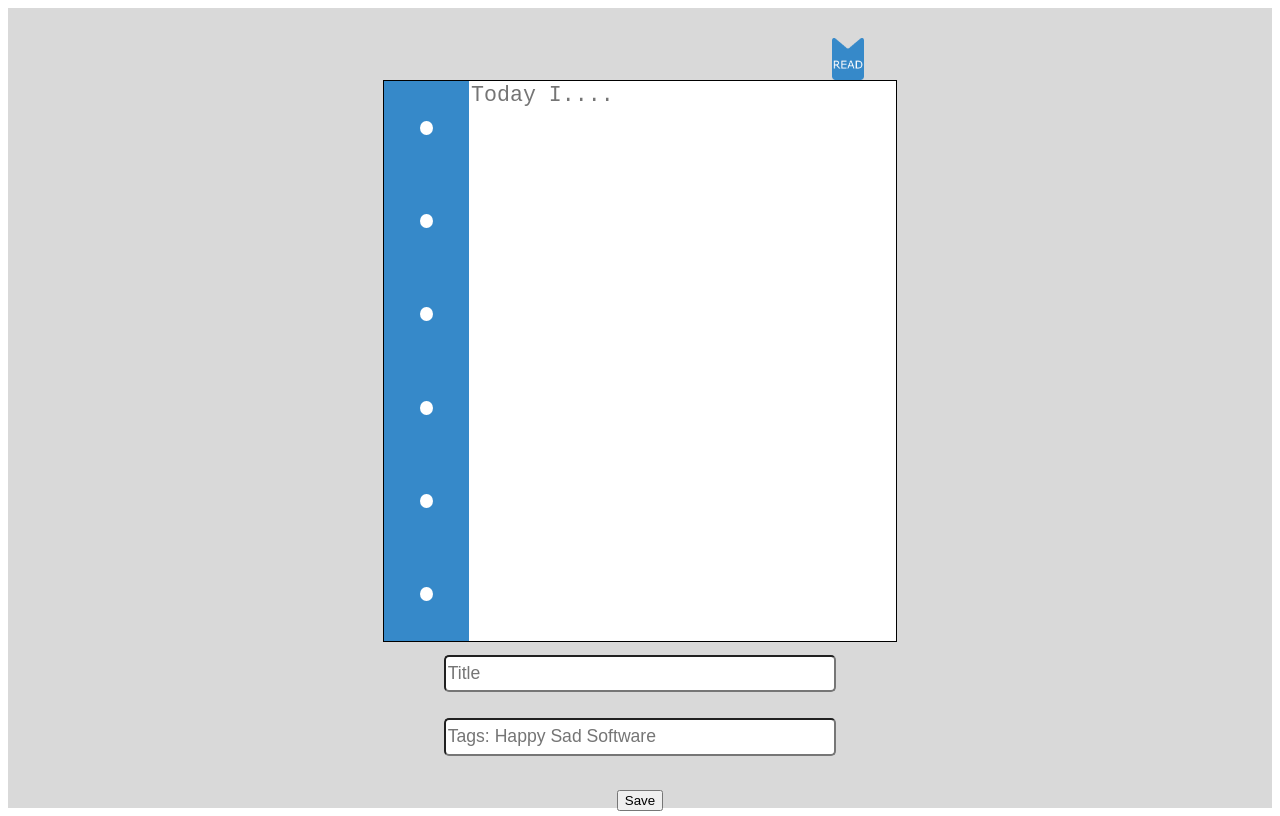
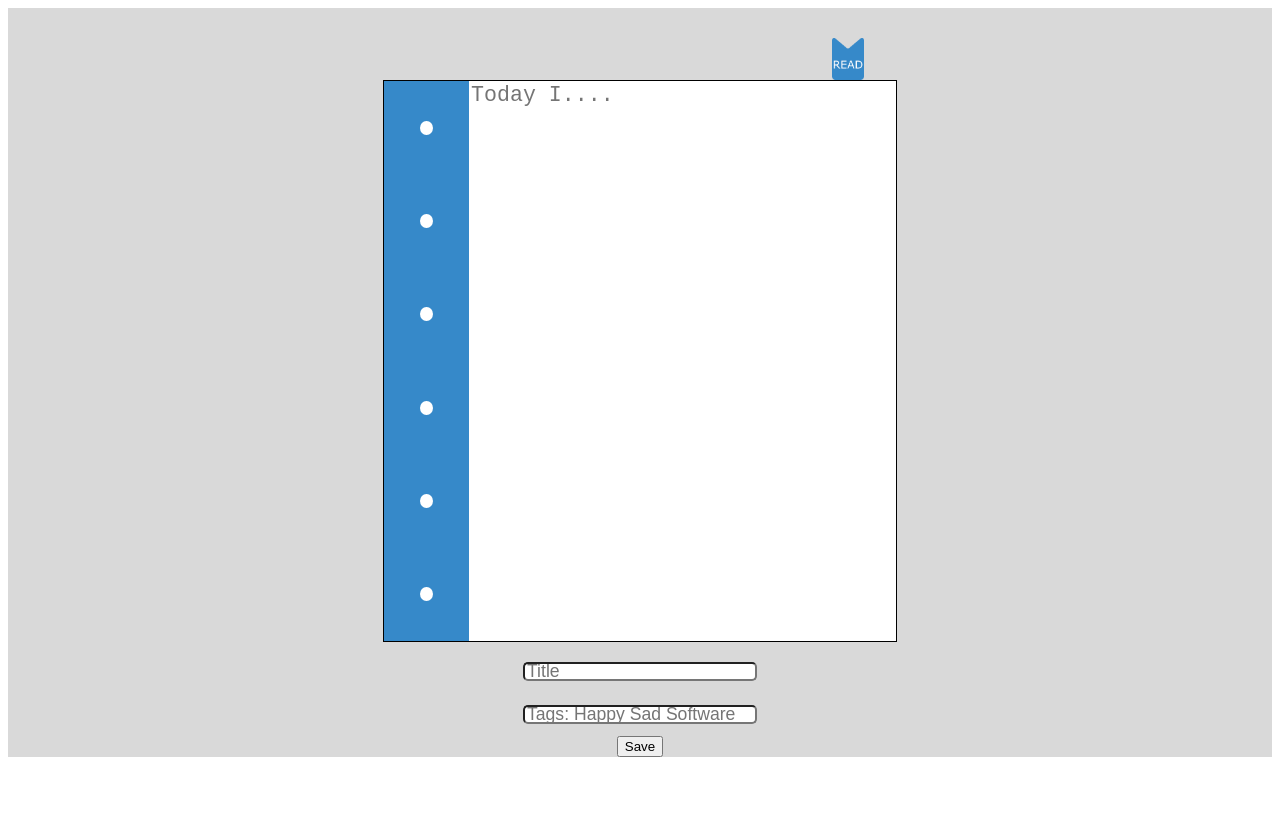
Before and after one commit to FightTheByte/digital-diary, a React (Create React App) app in the folder code/digital-diary/: page /post in a window 1280 px wide. Built offline with nearby package versions, Linux system fonts and the light colour scheme; no server answers.

Commit message:
fixed styling error

```diff
--- a/code/digital-diary/src/styles/post-page.css
+++ b/code/digital-diary/src/styles/post-page.css
@@ -33,17 +33,18 @@
 
 .post-background{
     background-color: #D9D9D9;
-    min-height: 100%;
-    height: 100vh;
     margin: 0;
     padding: 0;
-    display: flex;
+    width: 100%;
+    height: 100%;
     align-content: center;
     justify-content: center;
     display: grid;
-    grid-template-rows: 9fr 1fr 1fr 1fr;
+    grid-template-rows: 1fr auto;
     justify-items: center;
     align-items: center;
+    gap: 1rem;
+    overflow-x: hidden;
 }
 
 #post-binder{
@@ -59,8 +60,9 @@
 }
 
 .post-button{
-    position: relative;
-    top: 1.5rem;
+    margin-top: 1rem;
+    justify-self: center;
+    text-align: center;
 }
 
 .binder-holes{
@@ -73,12 +75,12 @@
 }
 
 .post-input{
-    width: 30%;
     height: 50%;
     font-size: 1.1rem;
     border-radius: 5px;
     position: relative;
     top: 1.5rem;
+    justify-self: items;
 }
 
 textarea{
@@ -88,3 +90,12 @@ textarea{
     width: 100%;
     font-size: 1.35rem;
 }
+
+.input-container{
+    display: grid;
+    grid-template-rows: 1fr 1fr 1fr;
+    width: 100%;
+    justify-items: center;
+    align-items: start;
+    margin-bottom: 1rem;
+}
```
